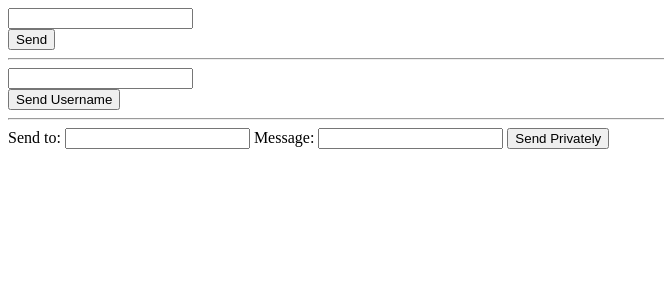
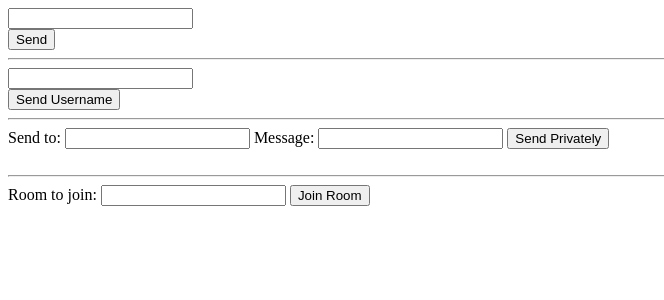
Before and after one commit to hashemidesign/flaskchat, a Flask app: page / in a window 1280 px wide. Shown: the top 300 px of the page, without its empty margins (0-664 px from the left). Run offline with Flask 2, Linux system fonts and the light colour scheme; some libraries are stand-ins or nearby versions.

Commit message:
add room

```diff
--- a/app.py
+++ b/app.py
@@ -1,5 +1,5 @@
 from flask import Flask, render_template, request
-from flask_socketio import SocketIO, send, emit
+from flask_socketio import SocketIO, send, emit, join_room
 
 
 app = Flask(__name__)
@@ -48,6 +48,13 @@ def private_message(payload):
     emit('new_private_message', message, room=recipient_session_id)
 
 
+@s_io.on('join_room', namespace='/private')
+def handle_join_room(room):
+    print(room)
+    join_room(room)
+    emit('room_message', 'a new user has joined!', room=room)
+
+
 '''
 @s_io.on('custom event')
 def receive_custom_event(message):
--- a/static/script.js
+++ b/static/script.js
@@ -22,7 +22,16 @@ $(document).ready(function () {
         private_socket.emit('private_message', {'username': recipient, 'message': message});
     });
 
+    $('#join_room').on('click', function () {
+        let room = $('#room_to_join').val();
+        private_socket.emit('join_room', room);
+    });
+
     private_socket.on('new_private_message', function(message) {
+        console.log(message);
+    });
+
+    private_socket.on('room_message', function(message) {
         console.log(message);
     });
 
--- a/templates/index.html
+++ b/templates/index.html
@@ -17,6 +17,10 @@
 Send to: <input type="text" id="send_to_username">
 Message: <input type="text" id="send_to_message">
 <button id="send_private_message">Send Privately</button>
+<br><br>
+<hr>
+Room to join: <input type="text" id="room_to_join">
+<button id="join_room">Join Room</button>
 
 <script src="https://cdnjs.cloudflare.com/ajax/libs/jquery/3.5.1/jquery.min.js" integrity="sha512-bLT0Qm9VnAYZDflyKcBaQ2gg0hSYNQrJ8RilYldYQ1FxQYoCLtUjuuRuZo+fjqhx/qtq/1itJ0C2ejDxltZVFg==" crossorigin="anonymous"></script>
 <script src="https://cdnjs.cloudflare.com/ajax/libs/socket.io/3.0.0/socket.io.js" integrity="sha512-FPJNGVqbetcAGvuJTpWqVuaOim5C5pyV+JaiAOxtBgsOWy0aiOLM9k5Nh7ikpSzUoz2Tb9Ue6zYWICDr9zZ5+g==" crossorigin="anonymous"></script>
```
